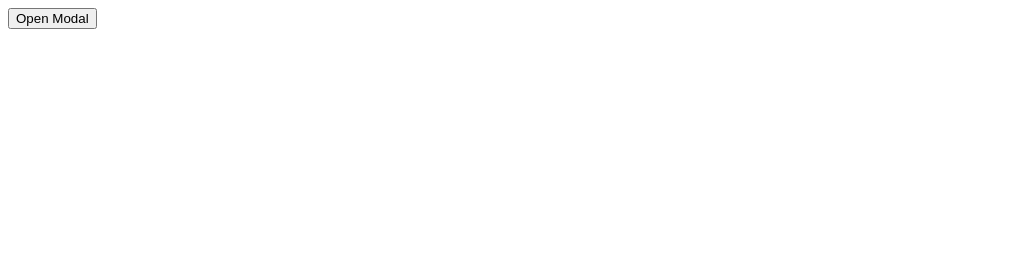
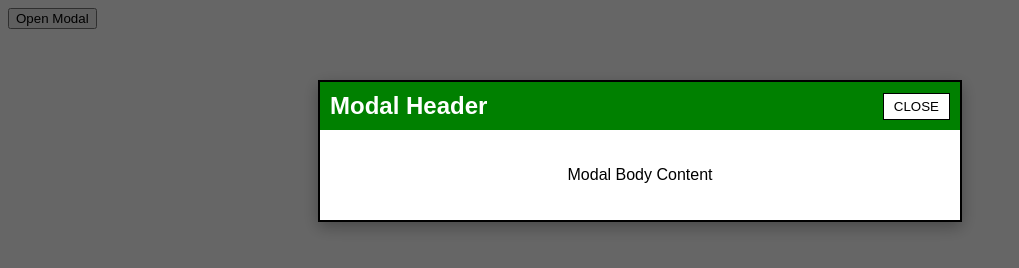
Before and after one commit to acciojob/css-modal-VishalSaini7272, a website: page main.html in a window 1280 px wide. Both pictures are taken after a click on the button "Open Modal". Shown: the whole page, without its empty margins (0-1019 px from the left). Drawn offline with Linux system fonts and the light colour scheme.

Commit message:
created a submission

```diff
--- a/main.html
+++ b/main.html
@@ -1,29 +1,28 @@
 <!DOCTYPE html>
-
-<html>
-
+<html lang="en">
 <head>
+  <meta charset="UTF-8">
+  <meta name="viewport" content="width=device-width, initial-scale=1.0">
+  <title>CSS Modal</title>
   <link rel="stylesheet" href="styles.css">
 </head>
+<body>
+  <!-- Button to open modal -->
+  <button id="openModal">Open Modal</button>
 
-<body>
-	<!-- the entire body must be written by student -->
-<button id="openModal">Open Modal</button>
-<div class="modal">
+  <!-- Modal -->
+  <div class="modal" id="myModal">
     <div class="modal-content">
       <div class="modal-header">
-	 <h2>MODAL HEADER</h2>
+        <h2>Modal Header</h2>
         <button class="close-modal">CLOSE</button>
       </div>
-
       <div class="modal-body">
-		<p>Modal body content</p>
+        <p>Modal Body Content</p>
       </div>
     </div>
   </div>
-    <script type="text/javascript" src="./script.js">
-</script>
 
+  <script src="script.js"></script>
 </body>
-
 </html>
--- a/script.js
+++ b/script.js
@@ -1,18 +1,21 @@
-//your JS code here. If requhttps://www.svgrepo.com/show/345221/three-dots.svgired.
-const modal= document.querySelector(".modal")
-const openBtn = document.getElementById("openModal")
-const closeBtn = document.querySelector(".close-modal")
+// Get elements
+const modal = document.getElementById("myModal");
+const openBtn = document.getElementById("openModal");
+const closeBtn = document.querySelector(".close-modal");
 
-openBtn.onclick =function(){
-	modal.style.display ="none";
+// Open modal
+openBtn.onclick = function() {
+  modal.style.display = "flex"; // flex se center + paddingTop kaam karega
 }
 
-closeBtn.onclick = function(){
-	modal.style.display = "none";
+// Close modal by button
+closeBtn.onclick = function() {
+  modal.style.display = "none";
 }
 
-window.onclick = function(event){
-	if(event.target === modal){
-		modal.style.display ="none";
-	}
+// Close modal by clicking outside
+window.onclick = function(event) {
+  if (event.target === modal) {
+    modal.style.display = "none";
+  }
 }
--- a/styles.css
+++ b/styles.css
@@ -1,28 +1,54 @@
-/*  your css code here. If applicable */
-.modal{
-	height:100vh;
-	width:100vw;
-	background-color:gray;
-	padding-top:50px;
+body {
+  font-family: Arial, sans-serif;
 }
-.modal-content{
-/* height:8rem; */
-width:28rem;
-	background-color:white;
-	padding:1px;
-	text-align:center;
-margin-left:50px;
 
-	border:2px solid;
+/* Modal Background */
+.modal {
+  display: none; /* hidden by default */
+  position: fixed;
+  z-index: 1;
+  left: 0;
+  top: 0;
+  width: 100%;
+  height: 100%;
+  background: rgba(0,0,0,0.6);
+  justify-content: center;
+  align-items: flex-start;  /* upar se start */
+  padding-top: 80px;        /* thoda niche laya */
+}
 
+/* Modal Content */
+.modal-content {
+  background: #fff;
+  width: 50%;
+  border: 2px solid #000;
+  box-shadow: 0 5px 15px rgba(0,0,0,0.3);
 }
-.modal-header{
-	color:white;
-	background-color:green;
-	height:40px;
+
+/* Header */
+.modal-header {
+  background: green;
+  color: white;
+  padding: 10px;
+  display: flex;
+  justify-content: space-between;
+  align-items: center;
 }
-.close-modal{
-	text-align:right;
-	margin-left: 20rem;
-	cursor:pointer;
+
+.modal-header h2 {
+  margin: 0;
 }
+
+/* Body */
+.modal-body {
+  padding: 20px;
+  text-align: center;
+}
+
+/* Close Button */
+.close-modal {
+  background: #fff;
+  border: 1px solid #000;
+  padding: 5px 10px;
+  cursor: pointer;
+}
```
Lines whose indentation alone changed are shown as unchanged.
